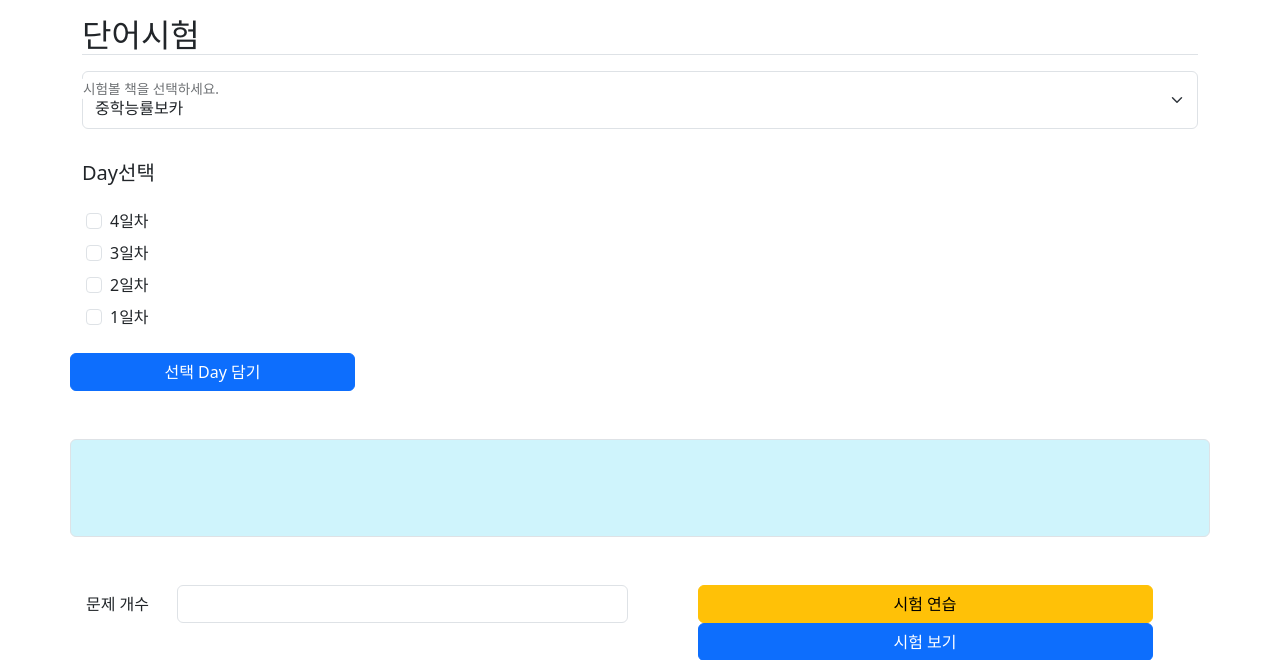
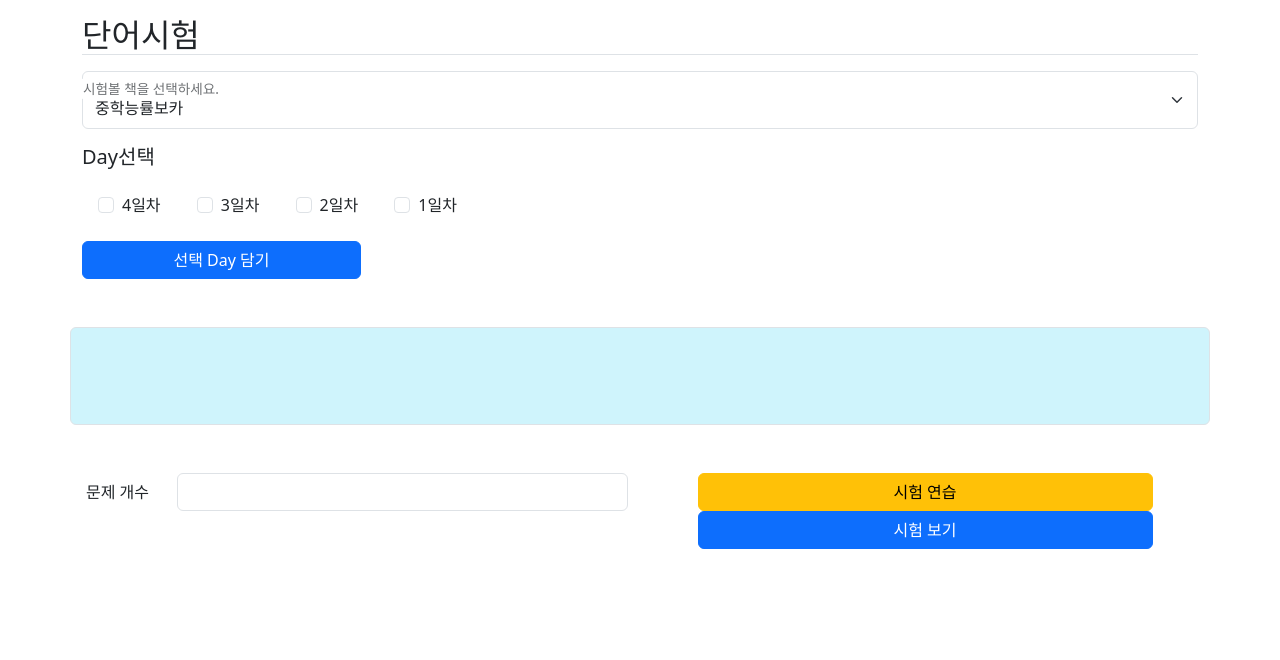
Before and after one commit to HyejinYu/test1site, a Django app: page /word/test/index/2 in a window 1280 px wide. Shown: the part 57-717 px from the top of the page. Run offline with Django 4.2, Linux system fonts and the light colour scheme; a user stored in the database is signed in; data comes from the database, SQL or seed files in the repository; some libraries are stand-ins or nearby versions.

Commit message:
체크박스 정렬 변경

```diff
--- a/templates/word/english_blank.html
+++ b/templates/word/english_blank.html
@@ -39,7 +39,7 @@
             </tr>
         {% endfor %}
         </table>
-        <button type="button" onclick="answer_check()">정답 제출</button>
+        <button type="button" onclick="answer_check()" class="btn btn-primary">정답 제출</button>
     <h1 id="point"></h1>
     </form>
 {% endblock %}
--- a/templates/word/english_blank_check.html
+++ b/templates/word/english_blank_check.html
@@ -12,7 +12,7 @@
     </div>
     {% endif %}
     <!-- 시험 -->
-    <h2> 시험 결과 확인 점수 : {{test.score}}</h2>
+    <h2> 시험 결과 확인 점수 : {{test.score}}점</h2>
     <h4> 시험 시간 : {{test.end_date|sub:test.create_date}}</h4>
     <table class="form-label table mt-5 table-striped table-bordered text-center order-column">
         <tr>
--- a/templates/word/test_index.html
+++ b/templates/word/test_index.html
@@ -25,20 +25,20 @@
                 <label for="book" class="form-label">시험볼 책을 선택하세요.</label>
             </div>
         </div>
-        <div class="row book_days">
+        <div class="book_days">
             <div class="row my-3">
                 <h5 class="col-9">Day선택</h5>
             </div>
             {% for day in day_list %}
-            <div class="form-check book_{{day.book.id}} ms-3 mb-2{%if day.book.id != book_id%} display_none{% endif %}">
+            <div class="form-check form-check-inline book_{{day.book.id}} ms-3 mb-2{%if day.book.id != book_id%} display_none{% endif %}">
                 <input class="checked_days form-check-input" type="checkbox" data-book="{{day.book.name}}" data-day="{{day.name}}" value="{{day.id}}" id="day_{{day.id}}">
                 <label class="form-check-label" for="day_{{day.id}}">
                 {{day.name}}
                 </label>
             </div>
             {% endfor %}
-            <button type="button" onclick="addSelectDays()" class="btn btn-primary col-3 mt-3">선택 Day 담기</button>
         </div>
+        <button type="button" onclick="addSelectDays()" class="btn btn-primary col-3 mt-3">선택 Day 담기</button>
         <div class="row my-5 border p-5 alert alert-info">
             <div id="selected_day" class="col text-start">
 
```
